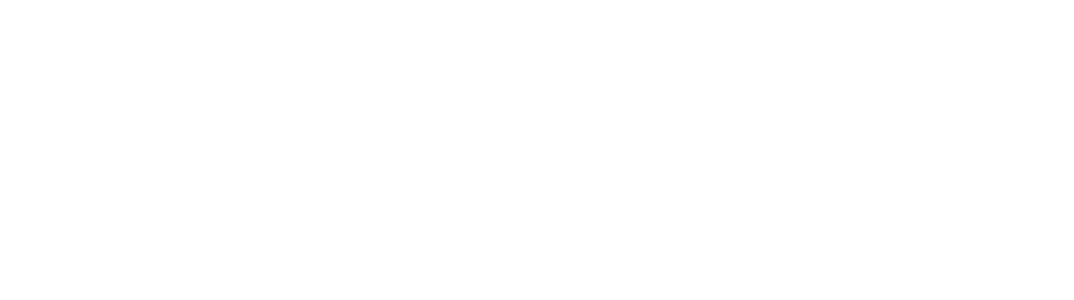
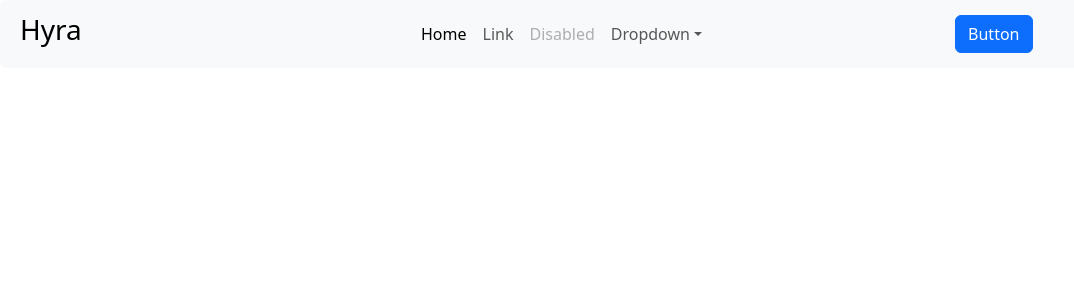
Before and after one commit to Oluwafemi-John1/Hyra-App, a React (Vite) app: page / in a window 1280 px wide. Shown: the top 300 px of the page, without its empty margins (0-1074 px from the left). Built offline with nearby package versions, Linux system fonts and the light colour scheme.

Commit message:
getbootstrap added

```diff
--- a/index.html
+++ b/index.html
@@ -6,19 +6,13 @@
     <link rel="icon" type="image/svg+xml" href="/vite.svg" />
     <meta name="viewport" content="width=device-width, initial-scale=1.0" />
     <title>Hyra</title>
-    <!-- Font Awesome -->
-    <link href="https://cdnjs.cloudflare.com/ajax/libs/font-awesome/6.0.0/css/all.min.css" rel="stylesheet" />
-    <!-- Google Fonts -->
-    <link href="https://fonts.googleapis.com/css?family=Roboto:300,400,500,700&display=swap" rel="stylesheet" />
-    <!-- MDB -->
-    <link href="https://cdnjs.cloudflare.com/ajax/libs/mdb-ui-kit/6.4.2/mdb.min.css" rel="stylesheet" />
+    <link href="https://cdn.jsdelivr.net/npm/bootstrap@5.3.2/dist/css/bootstrap.min.css" rel="stylesheet" integrity="sha384-T3c6CoIi6uLrA9TneNEoa7RxnatzjcDSCmG1MXxSR1GAsXEV/Dwwykc2MPK8M2HN" crossorigin="anonymous">
 </head>
 
 <body>
     <div id="root"></div>
     <script type="module" src="/src/main.jsx"></script>
-    <!-- MDB -->
-    <script type="text/javascript" src="https://cdnjs.cloudflare.com/ajax/libs/mdb-ui-kit/6.4.2/mdb.min.js"></script>
+    <script src="https://cdn.jsdelivr.net/npm/bootstrap@5.3.2/dist/js/bootstrap.bundle.min.js" integrity="sha384-C6RzsynM9kWDrMNeT87bh95OGNyZPhcTNXj1NW7RuBCsyN/o0jlpcV8Qyq46cDfL" crossorigin="anonymous"></script>
 </body>
 
 </html>
--- a/src/components/pages/Navbar.jsx
+++ b/src/components/pages/Navbar.jsx
@@ -1,11 +1,43 @@
 import React from 'react'
 
 const Navbar = () => {
-  return (
-    <>
+    return (
+        <>
+            <nav className="navbar navbar-expand-lg bg-body-tertiary rounded" aria-label="Thirteenth navbar example">
+                <div className="container-fluid">
+                    <button className="navbar-toggler" type="button" data-bs-toggle="collapse" data-bs-target="#navbarsExample11" aria-controls="navbarsExample11" aria-expanded="false" aria-label="Toggle navigation">
+                        <span className="navbar-toggler-icon"></span>
+                    </button>
 
-    </>
-  )
+                    <a className="navbar-brand col-lg-3 me-0" href="#"><h3 className='ms-2'>Hyra</h3></a>
+                    <div className="collapse navbar-collapse d-lg-flex" id="navbarsExample11">
+                        <ul className="navbar-nav col-lg-6 justify-content-lg-center">
+                            <li className="nav-item">
+                                <a className="nav-link active" aria-current="page" href="#">Home</a>
+                            </li>
+                            <li className="nav-item">
+                                <a className="nav-link" href="#">Link</a>
+                            </li>
+                            <li className="nav-item">
+                                <a className="nav-link disabled" aria-disabled="true">Disabled</a>
+                            </li>
+                            <li className="nav-item dropdown">
+                                <a className="nav-link dropdown-toggle" href="#" data-bs-toggle="dropdown" aria-expanded="false">Dropdown</a>
+                                <ul className="dropdown-menu">
+                                    <li><a className="dropdown-item" href="#">Action</a></li>
+                                    <li><a className="dropdown-item" href="#">Another action</a></li>
+                                    <li><a className="dropdown-item" href="#">Something else here</a></li>
+                                </ul>
+                            </li>
+                        </ul>
+                        <div className="d-lg-flex col-lg-3 justify-content-lg-end">
+                            <button className="btn btn-primary">Button</button>
+                        </div>
+                    </div>
+                </div>
+            </nav>
+        </>
+    )
 }
 
 export default Navbar
```
